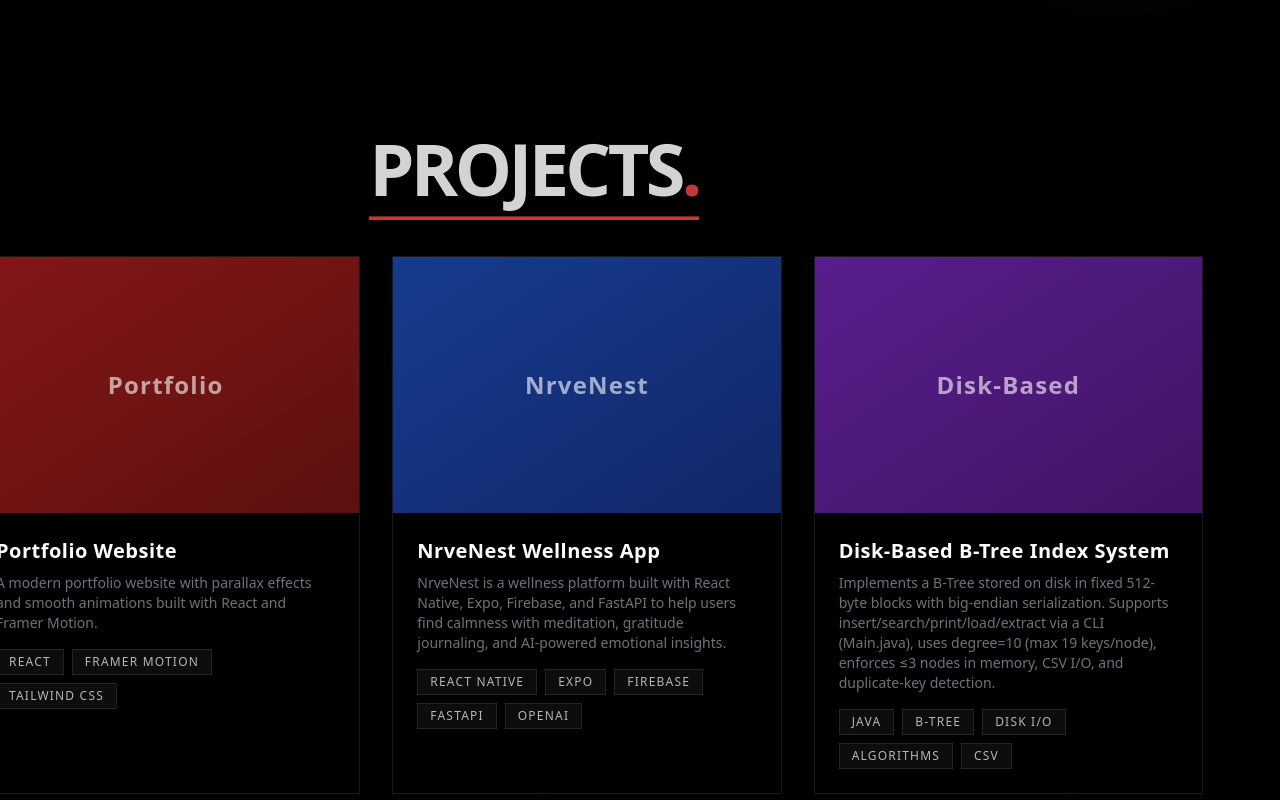
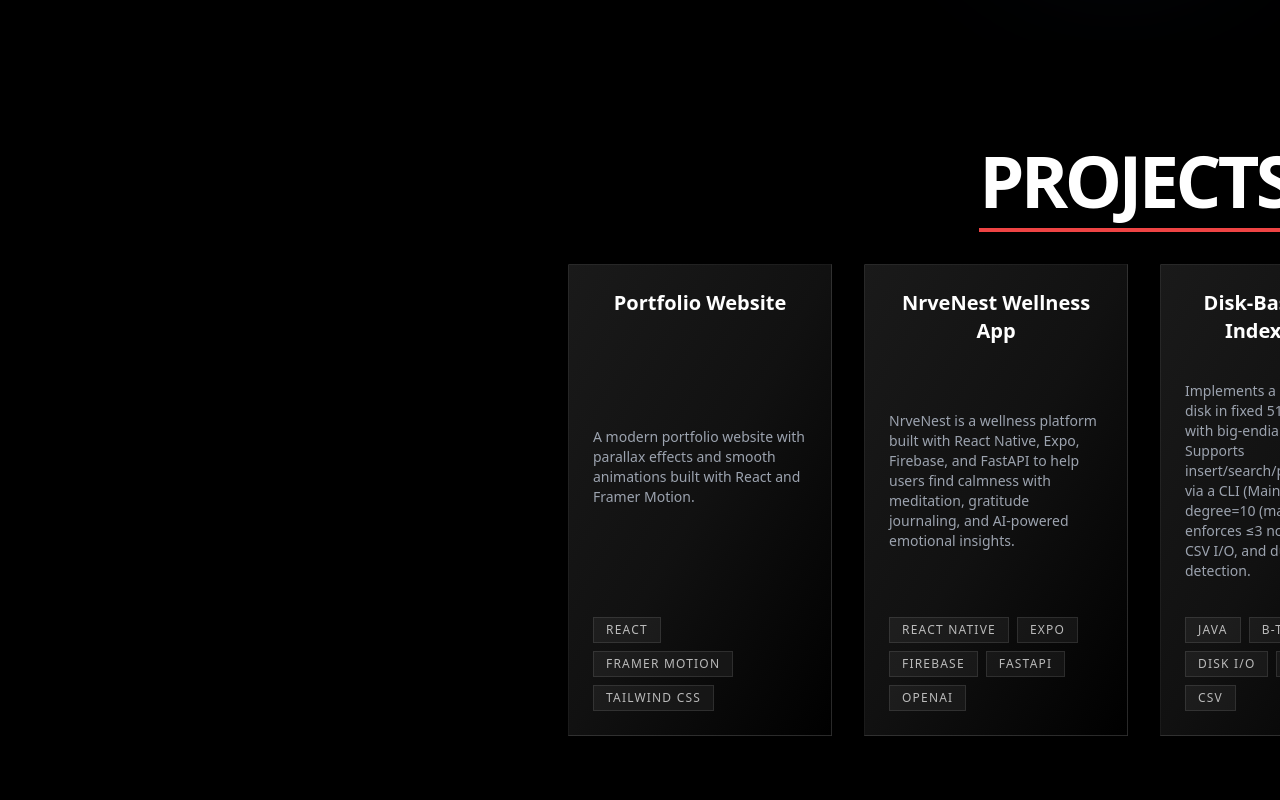
Before and after one commit to gaurangdhanani/my-portfolio, a React (Create React App) app: page / in a window 1280 px wide. Shown: the part 1560-2360 px from the top of the page. Built offline with nearby package versions, Linux system fonts and the light colour scheme.

Commit message:
Optimized

```diff
--- a/src/components/HeroSection.jsx
+++ b/src/components/HeroSection.jsx
@@ -1,12 +1,11 @@
 "use client"
 
 import { useRef, useState, useEffect } from "react"
-import { motion, useScroll, useTransform, useSpring, AnimatePresence } from "framer-motion"
+import { useMotionValue, motion, useScroll, useTransform, useSpring} from "framer-motion"
 import { FaPlay, FaGithub, FaLinkedin, FaInstagram } from "react-icons/fa"
 import MyImage from "./MyImage"
 
 const HeroSection = () => {
-  const [activeProject, setActiveProject] = useState(null)
   const [particles, setParticles] = useState([])
   const containerRef = useRef(null)
   const aboutRef = useRef(null)
@@ -23,19 +22,35 @@
     offset: ["start end", "end start"],
   })
 
-  const { scrollYProgress: projectsScrollProgress } = useScroll({
-    target: projectsRef,
-    offset: ["start end", "end start"],
-  })
-
   const { scrollYProgress: contactScrollProgress } = useScroll({
     target: contactRef,
     offset: ["start end", "end start"],
   })
 
+  const { scrollYProgress: projectsScrollProgress } = useScroll({
+    target: projectsRef,
+    offset: ["start center", "center center"],
+  })
+
+  const { scrollYProgress: fadeInScroll } = useScroll({
+  target: projectsRef,
+  offset: ["start end", "center center"],
+})
+
+  const { scrollYProgress: fadeOutScroll } = useScroll({
+    target: projectsRef,
+    offset: ["center center", "end start"],
+  })
+
   const smoothProgress = useSpring(scrollYProgress, {
     stiffness: 100,
     damping: 30,
+    restDelta: 0.001,
+  })
+
+  const smoothProjectsScroll = useSpring(projectsScrollProgress, {
+  stiffness: 80,
+  damping: 20,
   restDelta: 0.001,
 })
 
@@ -59,13 +74,36 @@
   const aboutImageScale = useTransform(aboutScrollProgress, [0, 0.5], [0.8, 1])
   const aboutImageRotate = useTransform(aboutScrollProgress, [0, 0.5], [10, 0])
 
-  // Projects section animations - Right to Left Parallax
-  const projectsBackgroundY = useTransform(projectsScrollProgress, [0, 1], ["0%", "50%"])
-  const projectsBackgroundX = useTransform(projectsScrollProgress, [0, 1], ["100%", "-100%"]) // Right to Left
-  const projectsHeaderY = useTransform(projectsScrollProgress, [0, 0.5], ["100%", "0%"])
-  const projectsHeaderX = useTransform(projectsScrollProgress, [0, 0.5], ["-50%", "0%"]) // Right to Left for header
-  const projectsOpacity = useTransform(projectsScrollProgress, [0, 0.5], [0, 1])
-  const projectsContentX = useTransform(projectsScrollProgress, [0, 1], ["-25%", "25%"]) // Reduced movement for mobile
+  // Projects parallax
+  const projectsX = useTransform(smoothProjectsScroll, [0, 0.5], ["50%", "0%"])
+  const fadeIn = useTransform(fadeInScroll, [0, 1], [0, 1])
+  const fadeInSmooth = useSpring(fadeIn, {
+    stiffness: 60,
+    damping: 20,
+  })
+  const fadeOut = useTransform(fadeOutScroll, [0, 1], [1, 0])
+  const fadeOutSmooth = useSpring(fadeOut, {
+    stiffness: 60,
+    damping: 20,
+  })
+  const slideRight = useTransform(fadeOutScroll, [0, 1], ["0%", "20%"])
+  const slideRightSmooth = useSpring(slideRight, {
+    stiffness: 25,
+    damping: 35,
+  })
+
+  const finalOpacity = useMotionValue(0)
+
+  // Update final opacity based on whichever is active
+  useEffect(() => {
+    const unsubFadeIn = fadeInSmooth.on("change", (v) => finalOpacity.set(v))
+    const unsubFadeOut = fadeOutSmooth.on("change", (v) => finalOpacity.set(v))
+    return () => {
+      unsubFadeIn()
+      unsubFadeOut()
+    }
+  }, [fadeInSmooth, fadeOutSmooth, finalOpacity])
+
 
   // Contact section parallax - Fixed
   const contactBackgroundY = useTransform(contactScrollProgress, [0, 1], ["0%", "30%"])
@@ -79,21 +117,23 @@
       description:
         "A modern portfolio website with parallax effects and smooth animations built with React and Framer Motion.",
       tags: ["React", "Framer Motion", "Tailwind CSS"],
-      color: "bg-gradient-to-br from-red-600 to-red-800",
     },
     {
       title: "NrveNest Wellness App",
       description:
         "NrveNest is a wellness platform built with React Native, Expo, Firebase, and FastAPI to help users find calmness with meditation, gratitude journaling, and AI-powered emotional insights.",
       tags: ["React Native", "Expo", "Firebase", "FastAPI", "OpenAI"],
-      color: "bg-gradient-to-br from-blue-600 to-blue-800",
-      image: "/projects/nrvenest.png"
     },
     {
       title: "Disk-Based B-Tree Index System",
       description: "Implements a B-Tree stored on disk in fixed 512-byte blocks with big-endian serialization. Supports insert/search/print/load/extract via a CLI (Main.java), uses degree=10 (max 19 keys/node), enforces ≤3 nodes in memory, CSV I/O, and duplicate-key detection.",
       tags: ["Java", "B-Tree", "Disk I/O", "Algorithms", "CSV"],
-      color: "bg-gradient-to-br from-purple-600 to-purple-800",
+    },
+    {
+      title: "Phosphorus Library Management System",
+      description:
+        "Phosphorus is a full-stack desktop and web application designed to streamline library operations such as borrower management, book tracking, and fine enforcement. Built with React, Vite, Electron, a custom Python backend, and MySQL, it offers efficient check-ins, checkouts, and real-time fine tracking with session-based access control.",
+      tags: ["React", "Vite", "Electron", "Python", "MySQL", "Tailwind CSS"],
     },
   ]
 
@@ -178,7 +218,7 @@
       />
 
       {/* Dense Animated Star Field */}
-      <div className="fixed inset-0 z-1">
+      <div className="fixed inset-0 z-1" style={{ y: backgroundY }}>
         {particles.map((particle, i) => (
           <motion.div
             key={i}
@@ -477,94 +517,25 @@
         </section>
 
         {/* Projects Section with Right-to-Left Parallax */}
-        <section id="projects" ref={projectsRef} className="relative min-h-screen py-20 overflow-hidden">
-          {/* Right-to-Left Parallax Background */}
+        <motion.section id="projects" ref={projectsRef} className="relative min-h-screen flex items-center py-20 overflow-hidden"   style={{
+            opacity: finalOpacity,
+            x: slideRightSmooth,
+          }}>
+          {/* Animated background layers already handled globally, so no duplicates here */}
           <motion.div
-            className="absolute inset-0 z-0"
-            style={{
-              y: projectsBackgroundY,
-              x: projectsBackgroundX, // Right to Left movement
-              background: "transparent",
-            }}
+            style={{ x: projectsX }}
+            className="max-w-7xl mx-auto px-4 md:px-6 relative z-10"
           >
-            <div
-              className="absolute top-0 left-0 w-full h-full"
-              style={{
-                background: "linear-gradient(180deg, #000000 0%, #1a1a1a 50%, #000000 100%)",
-                backgroundImage: "none",
-              }}
-            />
-
-            {/* Animated grid pattern moving right to left */}
-            <div className="absolute inset-0 opacity-5">
-              <div className="grid grid-cols-12 h-full">
-                {[...Array(12)].map((_, i) => (
+          <div className="max-w-7xl mx-auto px-4 md:px-6 relative z-10">
+            {/* Section Header */}
             <motion.div
-                    key={i}
-                    className="border-l border-white/20 h-full"
-                    animate={{ x: ["100%", "-100%"] }}
-                    transition={{ duration: 20 + i, repeat: Number.POSITIVE_INFINITY, ease: "linear" }}
-                  />
-                ))}
-              </div>
-              <div className="grid grid-rows-12 w-full">
-                {[...Array(12)].map((_, i) => (
-                  <motion.div
-                    key={i + 100}
-                    className="border-t border-white/20 w-full"
-                    animate={{ x: ["50%", "-50%"] }}
-                    transition={{ duration: 15 + i, repeat: Number.POSITIVE_INFINITY, ease: "linear" }}
-                  />
-                ))}
-              </div>
-            </div>
-
-            {/* Animated light beams moving right to left */}
-            <motion.div
-              className="absolute top-0 left-1/4 w-1 h-full bg-gradient-to-b from-transparent via-red-500/20 to-transparent"
-              animate={{
-                opacity: [0.1, 0.5, 0.1],
-                scaleX: [1, 3, 1],
-                x: ["100%", "-100%"],
-              }}
-              transition={{
-                opacity: { duration: 5, repeat: Number.POSITIVE_INFINITY, ease: "easeInOut" },
-                scaleX: { duration: 5, repeat: Number.POSITIVE_INFINITY, ease: "easeInOut" },
-                x: { duration: 12, repeat: Number.POSITIVE_INFINITY, ease: "linear" },
-              }}
-            />
-            <motion.div
-              className="absolute top-0 right-1/3 w-1 h-full bg-gradient-to-b from-transparent via-blue-500/20 to-transparent"
-              animate={{
-                opacity: [0.1, 0.3, 0.1],
-                scaleX: [1, 2, 1],
-                x: ["50%", "-150%"],
-              }}
-              transition={{
-                opacity: { duration: 7, repeat: Number.POSITIVE_INFINITY, ease: "easeInOut", delay: 1 },
-                scaleX: { duration: 7, repeat: Number.POSITIVE_INFINITY, ease: "easeInOut", delay: 1 },
-                x: { duration: 15, repeat: Number.POSITIVE_INFINITY, ease: "linear", delay: 2 },
-              }}
-            />
-          </motion.div>
-
-          <div className="max-w-7xl mx-auto px-4 md:px-6 relative z-10">
-            {/* Header with Right-to-Left Animation */}
-            <motion.div
-              className="text-center mb-8 md:mb-12 lg:mb-16"
-              style={{
-                y: projectsHeaderY,
-                x: projectsHeaderX, // Right to Left for header
-                opacity: projectsOpacity,
-              }}
-            >
-              <motion.h2
-                className="text-3xl md:text-5xl lg:text-7xl font-black text-white tracking-tighter font-neuemontreal inline-block relative"
-                initial={{ opacity: 0, x: 100 }} // Changed from x: -100 to x: 100 for right to left
+              className="text-center mb-12"
+              initial={{ opacity: 0, x: 100 }}
               whileInView={{ opacity: 1, x: 0 }}
-                transition={{ duration: 0.8 }}
+              transition={{ duration: 1.2 }}
               viewport={{ once: true }}
             >
+              <h2 className="text-3xl md:text-5xl lg:text-7xl font-black text-white tracking-tighter font-neuemontreal inline-block relative">
                 PROJECTS<span className="text-red-500">.</span>
                 <motion.div
                   className="absolute -bottom-2 md:-bottom-4 left-0 h-0.5 md:h-1 bg-red-500"
@@ -573,153 +544,38 @@
                   transition={{ duration: 1.2, delay: 0.5 }}
                   viewport={{ once: true }}
                 />
-              </motion.h2>
+              </h2>
             </motion.div>
 
-            {/* Projects Grid with Staggered Right-to-Left Animation */}
-            <motion.div style={{ x: projectsContentX }}>
-              <div className="grid grid-cols-1 md:grid-cols-2 lg:grid-cols-3 gap-4 md:gap-6 lg:gap-8">
+            {/* Projects Cards */}
+            <div className="grid grid-cols-1 sm:grid-cols-2 lg:grid-cols-3 xl:grid-cols-4 gap-8 px-4">
               {projects.map((project, index) => (
                 <motion.div
                   key={index}
-                    className="group relative overflow-hidden bg-black border border-white/10 hover:border-red-500/50 transition-all duration-500 cursor-pointer"
-                    initial={{ opacity: 0, x: -100 }} // Start from right
-                    whileInView={{ opacity: 1, x: 0 }}
-                    transition={{ duration: 0.8, delay: index * 0.2 }}
+                  className="bg-gradient-to-br from-[#1a1a1a] via-[#111111] to-[#000000] border border-white/10 hover:border-red-500/50 transition-all duration-500 p-6 flex flex-col justify-between cursor-pointer"
+                  initial={{ opacity: 0, y: 50 }}
+                  whileInView={{ opacity: 1, y: 0 }}
+                  transition={{ duration: 1.2, delay: index * 0.3 }}
                   viewport={{ once: true }}
-                    whileHover={{ y: -10 }}
-                    onHoverStart={() => setActiveProject(index)}
-                    onHoverEnd={() => setActiveProject(null)}
                 >
-                    {/* Project Color Background */}
-                    <div className="relative overflow-hidden h-48 md:h-56 lg:h-64">
-                      <motion.div
-                        className={`w-full h-full ${project.color} relative flex items-center justify-center`}
-                        whileHover={{ scale: 1.02 }}
+                  <h3 className="text-white text-xl font-bold mb-4 text-center"> {project.title} </h3>
+                  <p className="text-gray-400 text-sm mb-4">{project.description}</p>
+                  <div className="flex flex-wrap gap-2">
+                    {project.tags.map((tag, tagIndex) => (
+                      <span
+                        key={tagIndex}
+                        className="bg-white/5 border border-white/10 px-3 py-1 text-xs tracking-widest uppercase text-white/70"
                       >
-                        {/* Project Title Overlay */}
-                        <div className="absolute inset-0 bg-black/40 flex items-center justify-center">
-                          <h3 className="text-white text-lg md:text-xl lg:text-2xl font-bold tracking-wider font-neuemontreal opacity-60">
-                            {project.title.split(" ")[0]}
-                          </h3>
+                        {tag}
+                      </span>
+                    ))}
                   </div>
-
-                        {/* Animated scan line moving right to left */}
-                        <motion.div
-                          className="absolute left-0 w-full h-20 bg-gradient-to-b from-transparent via-white/20 to-transparent"
-                          initial={{ left: "100%" }}
-                          animate={activeProject === index ? { left: ["-20%", "100%"] } : { left: "100%" }}
-                          transition={{
-                            duration: 2,
-                            repeat: activeProject === index ? Number.POSITIVE_INFINITY : 0,
-                            ease: "linear",
-                          }}
-                        />
-
-                        {/*
-                          <motion.div
-                            className="absolute inset-0 bg-black/60 transition-all duration-500 z-10 flex items-center justify-center opacity-0 group-hover:opacity-100"
-                            initial={{ opacity: 0 }}
-                            whileHover={{ opacity: 1 }}
-                          >
-                            <motion.button
-                              className="bg-white text-black px-6 py-3 text-sm uppercase tracking-widest font-medium flex items-center gap-2 font-neuemontreal transform translate-y-10 group-hover:translate-y-0 transition-all duration-500"
-                              whileHover={{ scale: 1.05 }}
-                              initial={{ y: 40, opacity: 0 }}
-                              whileInView={{ y: 0, opacity: 1 }}
-                              transition={{ delay: 0.2 }}
-                            >
-                              View Project <FaExternalLinkAlt size={12} />
-                            </motion.button>
                 </motion.div>
-                        */}
-
-
-                        {/* Corner accents that appear on hover */}
-                        <AnimatePresence>
-                          {activeProject === index && (
-                            <>
-                              <motion.div
-                                className="absolute top-2 left-2 w-8 h-8 border-t-2 border-l-2 border-white"
-                                initial={{ opacity: 0, scale: 0 }}
-                                animate={{ opacity: 1, scale: 1 }}
-                                exit={{ opacity: 0, scale: 0 }}
-                                transition={{ duration: 0.3 }}
-                              />
-                              <motion.div
-                                className="absolute top-2 right-2 w-8 h-8 border-t-2 border-r-2 border-white"
-                                initial={{ opacity: 0, scale: 0 }}
-                                animate={{ opacity: 1, scale: 1 }}
-                                exit={{ opacity: 0, scale: 0 }}
-                                transition={{ duration: 0.3, delay: 0.1 }}
-                              />
-                              <motion.div
-                                className="absolute bottom-2 left-2 w-8 h-8 border-b-2 border-l-2 border-white"
-                                initial={{ opacity: 0, scale: 0 }}
-                                animate={{ opacity: 1, scale: 1 }}
-                                exit={{ opacity: 0, scale: 0 }}
-                                transition={{ duration: 0.3, delay: 0.2 }}
-                              />
-                              <motion.div
-                                className="absolute bottom-2 right-2 w-8 h-8 border-b-2 border-r-2 border-white"
-                                initial={{ opacity: 0, scale: 0 }}
-                                animate={{ opacity: 1, scale: 1 }}
-                                exit={{ opacity: 0, scale: 0 }}
-                                transition={{ duration: 0.3, delay: 0.3 }}
-                              />
-                            </>
-                          )}
-                        </AnimatePresence>
-                      </motion.div>
-                    </div>
-
-                    {/* Project Info with Animations */}
-                    <div className="p-4 md:p-6 bg-black">
-                      <motion.h3
-                        className="text-white text-lg md:text-xl font-bold mb-2 tracking-wide font-neuemontreal group-hover:text-red-500 transition-colors"
-                        animate={activeProject === index ? { x: [0, 5, 0] } : { x: 0 }}
-                        transition={{ duration: 0.5 }}
-                      >
-                        {project.title}
-                      </motion.h3>
-                      <motion.p
-                        className="text-gray-400 text-xs md:text-sm leading-relaxed mb-3 md:mb-4 font-neuemontreal"
-                        initial={{ opacity: 0.7 }}
-                        whileHover={{ opacity: 1 }}
-                      >
-                        {project.description}
-                      </motion.p>
-                      <div className="flex flex-wrap gap-1.5 md:gap-2">
-                        {project.tags.map((tag, tagIndex) => (
-                          <motion.span
-                            key={tagIndex}
-                            className="bg-white/5 border border-white/10 px-2 md:px-3 py-1 text-xs tracking-widest uppercase font-medium font-neuemontreal text-white/70 relative overflow-hidden"
-                            whileHover={{
-                              y: -3,
-                              backgroundColor: "rgba(239, 68, 68, 0.1)",
-                              borderColor: "rgba(239, 68, 68, 0.3)",
-                              color: "rgba(255, 255, 255, 0.9)",
-                            }}
-                            animate={activeProject === index ? { y: [-2, 0] } : { y: 0 }}
-                            transition={{ duration: 0.3, delay: tagIndex * 0.1 }}
-                          >
-                            <motion.div
-                              className="absolute inset-0 bg-gradient-to-r from-transparent via-white/10 to-transparent"
-                              initial={{ x: "-100%" }}
-                              animate={activeProject === index ? { x: "100%" } : { x: "-100%" }}
-                              transition={{ duration: 1, delay: tagIndex * 0.2 }}
-                            />
-                            {tag}
-                          </motion.span>
               ))}
             </div>
           </div>
           </motion.div>
-                ))}
-              </div>
-            </motion.div>
-          </div>
-        </section>
+        </motion.section>
 
         {/* Contact Section with Fixed Parallax */}
         <motion.section
```
Also changed, not shown: src/components/Navbar.jsx (+10 -1 lines), public/projects/nrvenest.jpg (deleted), 1 other file (tests, documents, lock files or other folders). Lines whose indentation alone changed are shown as unchanged.
